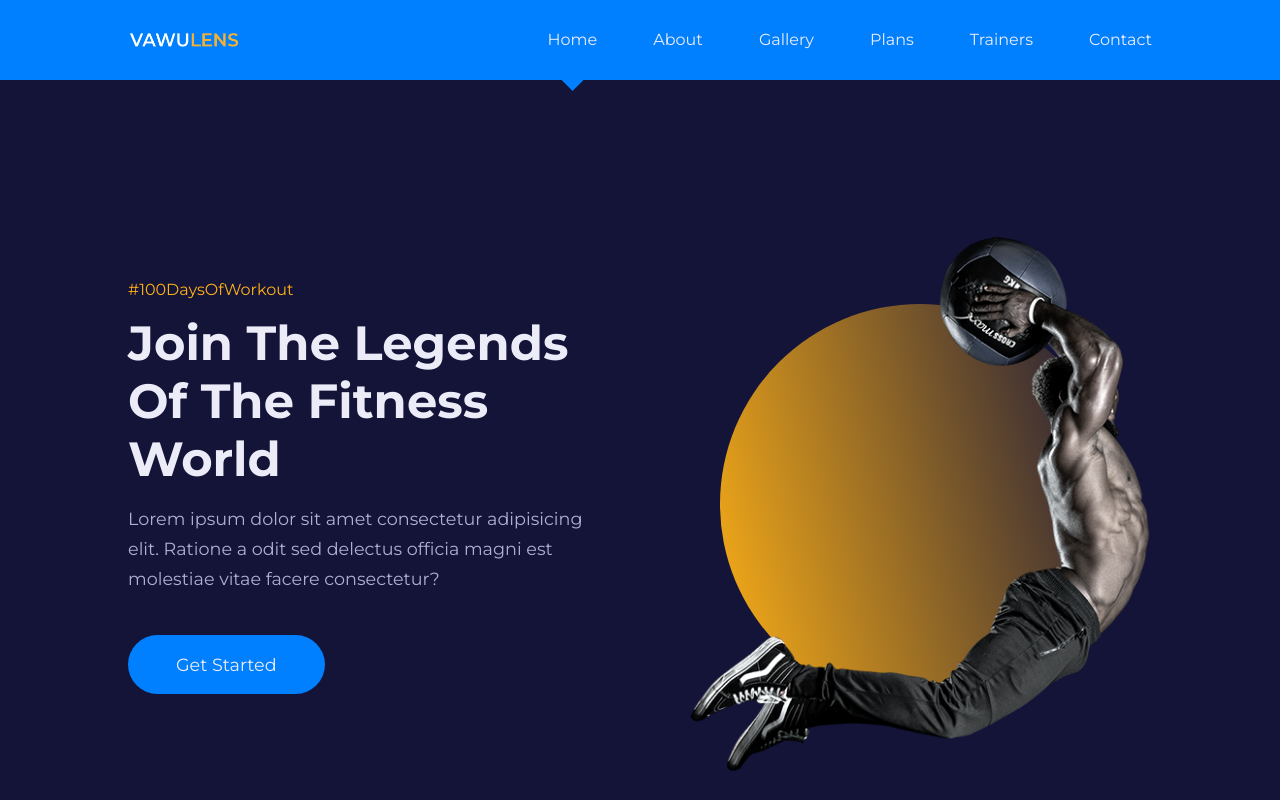
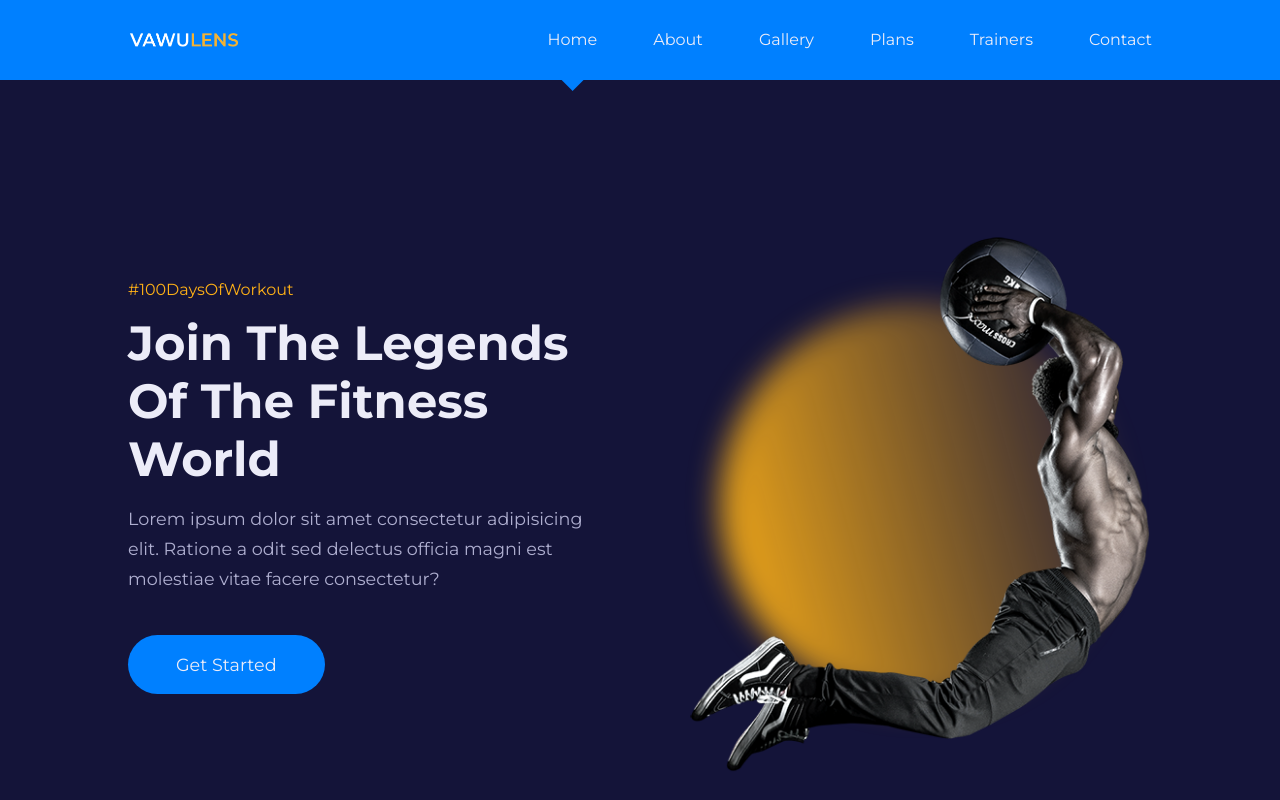
Before and after one commit to kodesand/React-website, a React (Vite) app: page / in a window 1280 px wide. Shown: the top 800 px of the page. Built offline with nearby package versions, Linux system fonts and the light colour scheme.

Commit message:
remove circle hover effect from  home css

```diff
--- a/src/pages/home/home.css
+++ b/src/pages/home/home.css
@@ -39,6 +39,7 @@
   height: 25rem;
   background: linear-gradient(75deg, var(--color-secondary), transparent);
   border-radius: 50%;
+  filter: blur(15px);
   position: absolute;
   transition: var(--transition);
 }
@@ -46,9 +47,9 @@
   position: relative;
 }
 
-.main__header-right:hover .main__header-circle {
+/* .main__header-right:hover .main__header-circle {
   filter: blur(15px);
-}
+} */
 
 /* media queries (medium screens) */
 @media screen and (max-width: 1024px) {
```
